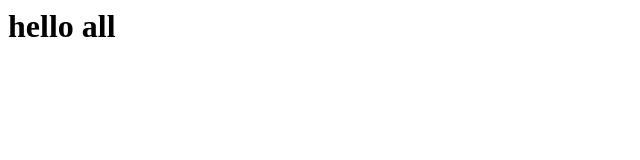
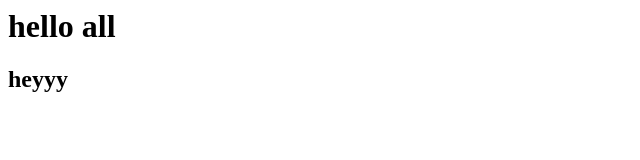
Before and after one commit to RaheeGandhi/practicerepo, a plain HTML site: page HTML/index.html in a window 1280 px wide. Shown: the full height of the page, 0-640 px from the left. Drawn offline with Linux system fonts and the light colour scheme.

Commit message:
commit all

```diff
--- a/HTML/index.html
+++ b/HTML/index.html
@@ -5,5 +5,6 @@
 </head>
 <body>
   <h1>hello all</h1>
+  <h2>heyyy</h2>
 </body>
 </html>
```
